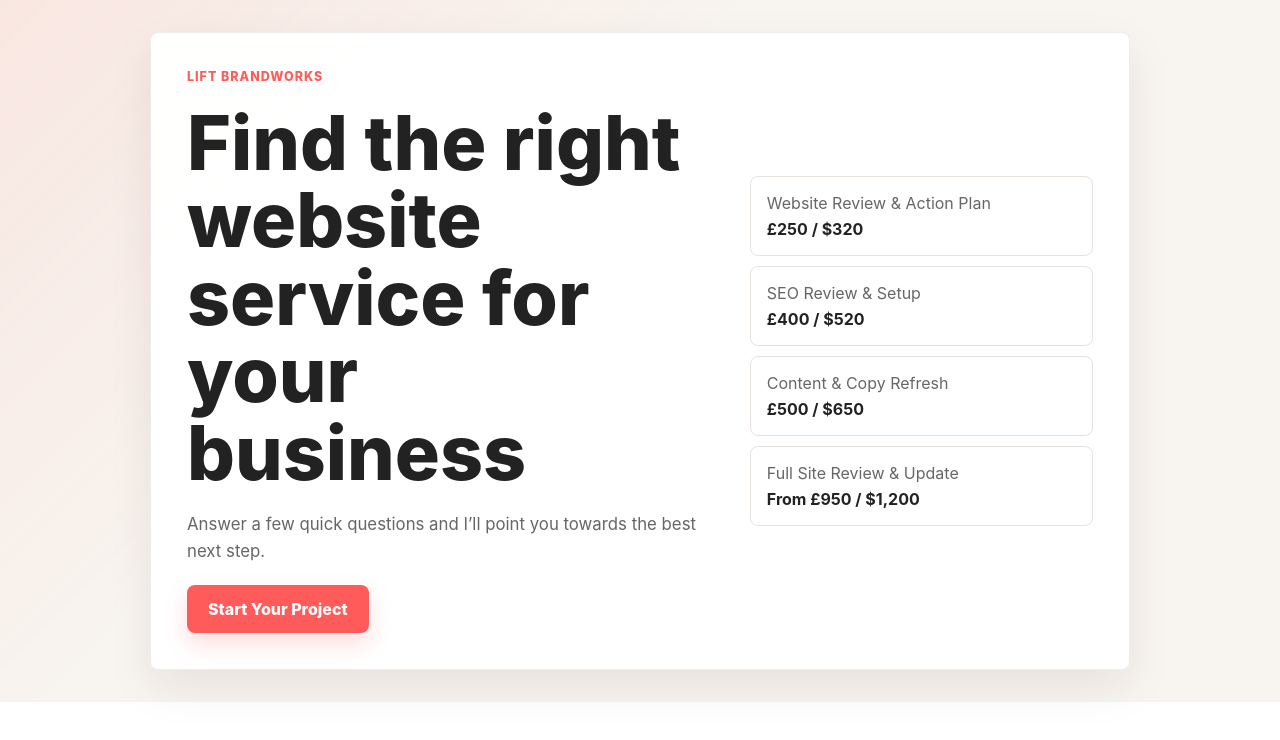
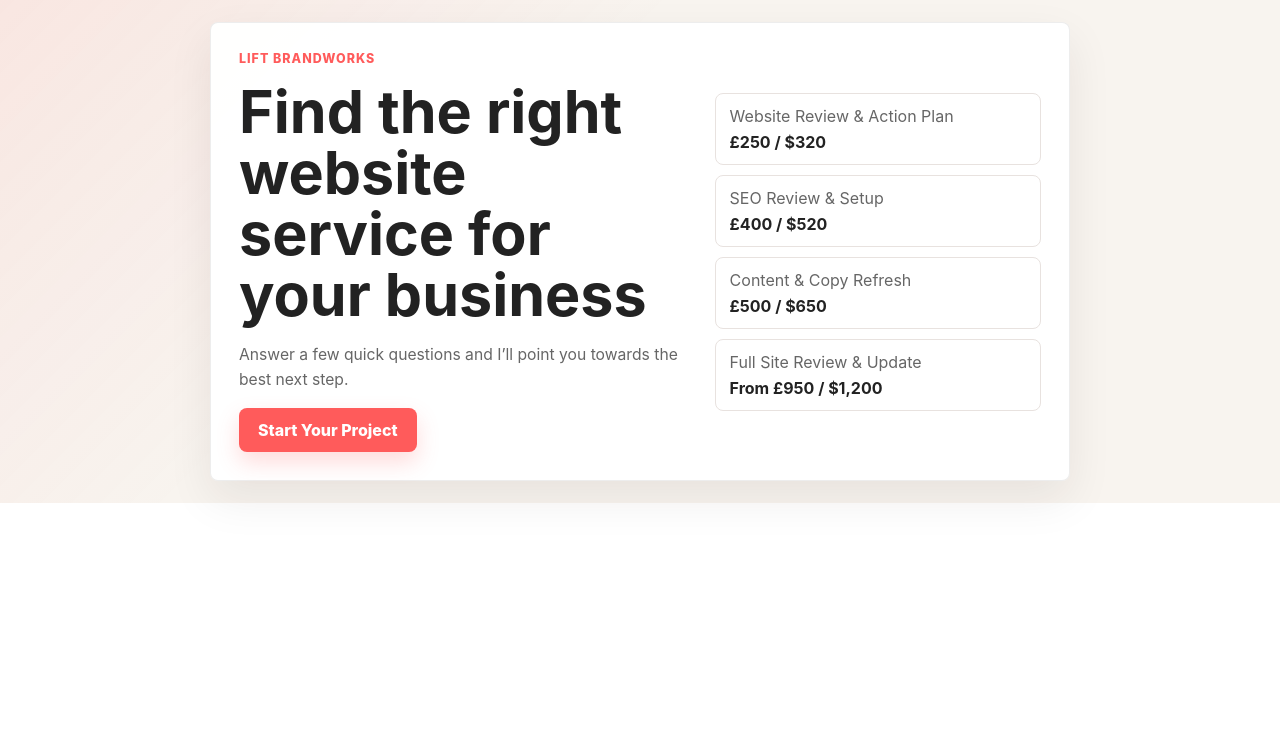
Before and after one commit to LiftBrandworks/lift-project-planner, a Next.js app: page / in a window 1280 px wide. Shown: the top 740 px of the page. Built offline with nearby package versions, Linux system fonts and the light colour scheme.

Commit message:
Reduce widget visual scale

```diff
--- a/app/globals.css
+++ b/app/globals.css
@@ -38,7 +38,7 @@ button {
 .planner-shell {
   width: 100%;
   min-width: 0;
-  padding: clamp(16px, 4vw, 32px);
+  padding: clamp(10px, 3vw, 22px);
   background:
     linear-gradient(135deg, rgba(255, 91, 91, 0.09), transparent 38%),
     var(--wash);
@@ -49,9 +49,9 @@ button {
 }
 
 .planner-panel {
-  width: min(100%, 980px);
+  width: min(100%, 860px);
   margin: 0 auto;
-  padding: clamp(18px, 4vw, 36px);
+  padding: clamp(16px, 3vw, 28px);
   border: 1px solid rgba(34, 34, 34, 0.08);
   border-radius: 8px;
   background: rgba(255, 255, 255, 0.96);
@@ -60,14 +60,14 @@ button {
 
 .landing-grid {
   display: grid;
-  grid-template-columns: minmax(0, 1.2fr) minmax(260px, 0.8fr);
-  gap: clamp(24px, 5vw, 48px);
+  grid-template-columns: minmax(0, 1.15fr) minmax(230px, 0.85fr);
+  gap: clamp(18px, 4vw, 34px);
   align-items: center;
 }
 
 .landing-copy {
   display: grid;
-  gap: 20px;
+  gap: 16px;
   align-content: start;
 }
 
@@ -90,16 +90,17 @@ h1,
 h2 {
   max-width: 760px;
   color: var(--accent-colour);
-  font-weight: 850;
+  font-weight: 700;
   line-height: 1.03;
 }
 
 h1 {
-  font-size: clamp(2.25rem, 8vw, 4.7rem);
+  font-size: clamp(1.95rem, 5.8vw, 3.7rem);
+  font-weight: 650;
 }
 
 h2 {
-  font-size: clamp(1.8rem, 6vw, 3.1rem);
+  font-size: clamp(1.55rem, 4.8vw, 2.6rem);
 }
 
 h3 {
@@ -110,15 +111,15 @@ h3 {
 p {
   max-width: 680px;
   color: var(--muted);
-  font-size: 1.05rem;
+  font-size: 0.98rem;
   line-height: 1.6;
 }
 
 .primary-button,
 .ghost-button {
-  min-height: 48px;
+  min-height: 44px;
   border-radius: 8px;
-  padding: 0 20px;
+  padding: 0 18px;
   border: 1px solid transparent;
   font-weight: 800;
   transition:
@@ -168,7 +169,7 @@ p {
 .service-preview div {
   display: grid;
   gap: 6px;
-  padding: 16px;
+  padding: 12px 14px;
 }
 
 .service-preview span,
@@ -183,7 +184,7 @@ p {
 
 .stack {
   display: grid;
-  gap: clamp(18px, 3vw, 26px);
+  gap: clamp(16px, 2.5vw, 22px);
 }
 
 .progress-wrap {
@@ -224,8 +225,8 @@ p {
 
 .option-button {
   width: 100%;
-  min-height: 64px;
-  padding: 16px;
+  min-height: 58px;
+  padding: 14px;
   text-align: left;
   color: var(--text);
   border: 1px solid var(--line);
```
